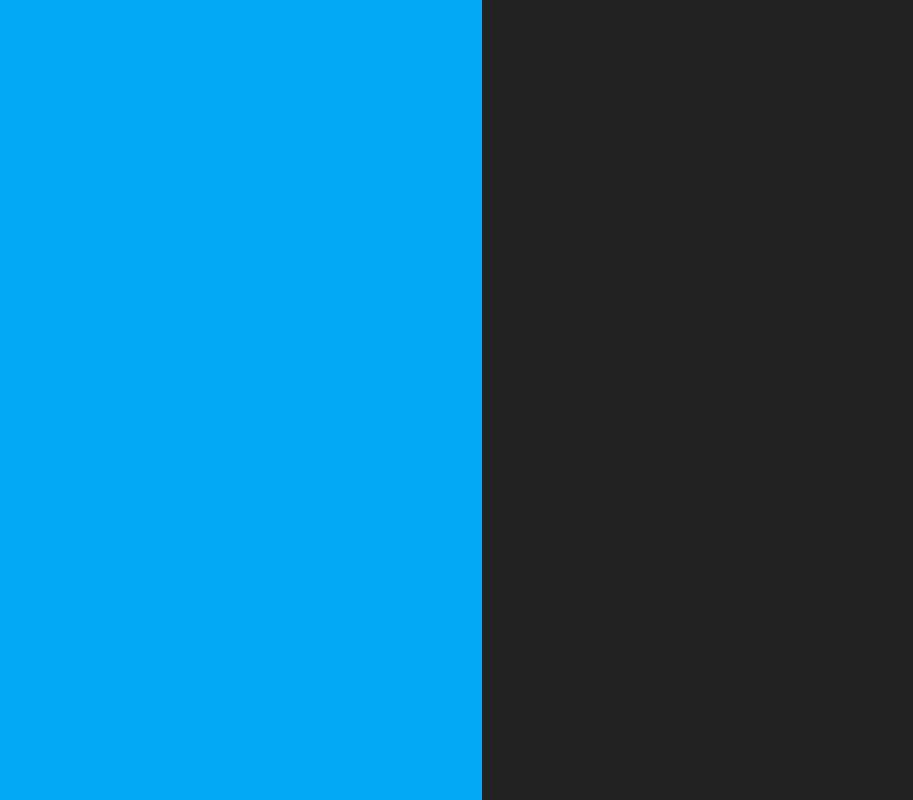
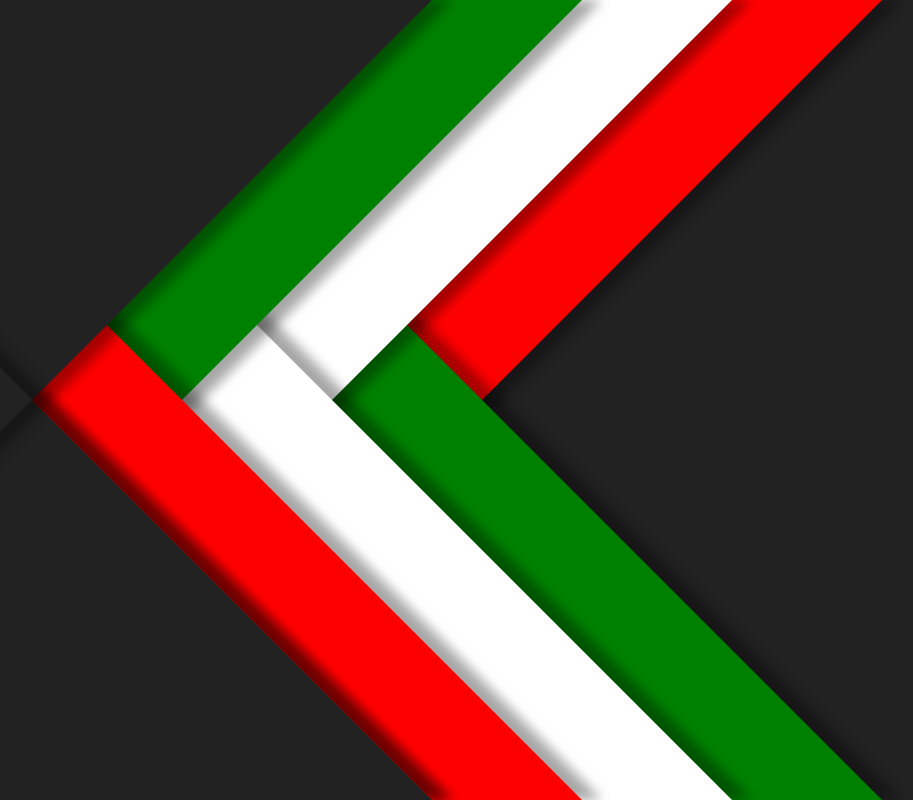
Before and after one commit to L4szl0T0r0k/MiniProject002, a plain HTML site: page index.html in a window 1280 px wide. Shown: the whole page, without its empty margins (158-1071 px from the left). Drawn offline with Linux system fonts and the light colour scheme.

Commit message:
background finish

```diff
--- a/asstets/style/style.css
+++ b/asstets/style/style.css
@@ -18,5 +18,59 @@ section {
   left: -50%;
   width: 100%;
   height: 100vh;
-  background: #03a9f4;
+  box-shadow: 20px 0 10px rgba(0, 0, 0, .35);
 }
+
+.layer1 {
+    background: red;
+    transform: skewX(-45deg) translateX(0);
+    z-index: 1;
+}
+
+.layer2 {
+    background: white;
+    transform: skewX(-45deg) translateX(-150px);
+    z-index: 3;
+}
+
+.layer3 {
+    background: green;
+    transform: skewX(-45deg) translateX(-300px);
+    z-index: 5;
+}
+
+.layer4 {
+    background: #222;
+    transform: skewX(-45deg) translateX(-450px);
+    z-index: 10;
+}
+
+.layer5 {
+    background: green;
+    transform: skewX(45deg) translateX(0px);
+    z-index: 2;
+}
+
+.layer6 {
+    background: white;
+    transform: skewX(45deg) translateX(-150px);
+    z-index: 4;
+}
+
+.layer7 {
+    background: red;
+    transform: skewX(45deg) translateX(-300px);
+    z-index: 6;
+}
+
+.layer8 {
+    background: #222;
+    transform: skewX(45deg) translateX(-450px);
+    z-index: 8;
+}
+
+.layer9 {
+    background: transparent;
+    transform: skewX(45deg) translateX(-450px);
+    z-index: 10;
+}
--- a/index.html
+++ b/index.html
@@ -9,11 +9,19 @@
 </head>
 <body>
     <section>
-        <div class="layer"></div>
+        <div class="layer layer1"></div>
+        <div class="layer layer2"></div>
+        <div class="layer layer3"></div>
+        <div class="layer layer4"></div>
+        <div class="layer layer5"></div>
+        <div class="layer layer6"></div>
+        <div class="layer layer7"></div>
+        <div class="layer layer8"></div>
+        <div class="layer layer9"></div>
     </section>
 
 
 
-    <script src="./asstets/js/main.js"</script>
+    <script src="./asstets/js/main.js"></script>
 </body>
 </html>
```
